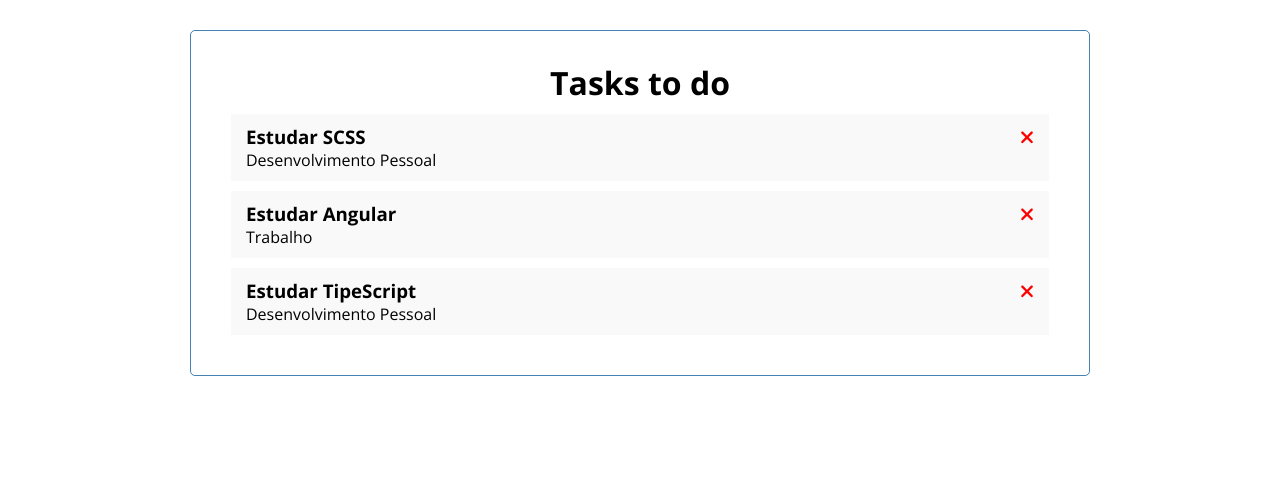
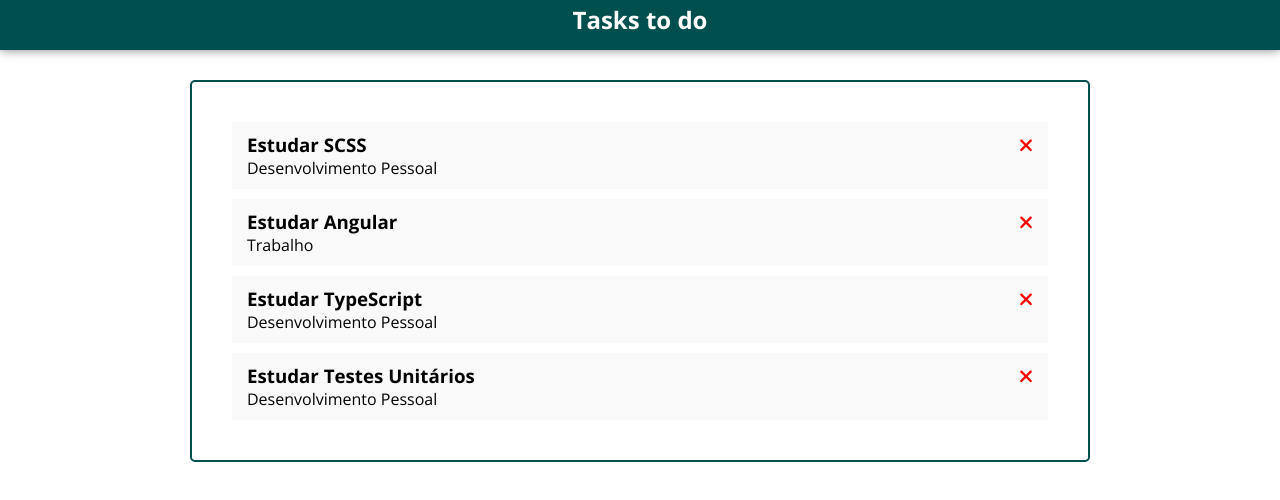
Before and after one commit to anapnascimento/tasks, an Angular app: page / in a window 1280 px wide. Shown: the top 500 px of the page. Built offline with nearby package versions, Linux system fonts and the light colour scheme; data requests are answered from the project's data file.

Commit message:
Funcionalidade de deletar tarefa

```diff
--- a/db.json
+++ b/db.json
@@ -14,9 +14,15 @@
         },
         {
             "id": 3,
-            "title": "Estudar TipeScript",
+            "title": "Estudar TypeScript",
             "category": "Desenvolvimento Pessoal",
             "completed": false
+        },
+        {
+            "id": 4,
+            "title": "Estudar Testes Unitários",
+            "category": "Desenvolvimento Pessoal",
+            "completed": true
         }
     ]
 }
--- a/src/app/app.component.html
+++ b/src/app/app.component.html
@@ -1,4 +1,6 @@
+<nav class="nav-bar">
+  <app-header></app-header>
+</nav>
 <div class="container">
-  <app-header></app-header>
   <app-tasks></app-tasks>
 </div>
--- a/src/app/components/tasks/tasks.component.ts
+++ b/src/app/components/tasks/tasks.component.ts
@@ -14,14 +14,14 @@ import { TaskItemComponent } from "../task-item/task-item.component";
 export class TasksComponent implements OnInit {
   list_tasks: Task[] = [];
 
-  constructor(private taskService:TaskService){}
-  ngOnInit():void{
-    this.taskService.getTasks().subscribe((data) =>{
+  constructor(private taskService: TaskService) { }
+  ngOnInit(): void {
+    this.taskService.getTasks().subscribe((data) => {
       this.list_tasks = data;
       console.log(data);
     });
   }
-  deleteTask(task: Task){
-    this.taskService.deleteTask(task).subscribe();
+  deleteTask(task: Task) {
+    this.taskService.deleteTask(task).subscribe(() => (this.list_tasks = this.list_tasks.filter((t) => t.id != task.id)));
   }
 }
--- a/src/styles.css
+++ b/src/styles.css
@@ -10,12 +10,26 @@ body {
   font-family: "Open Sans", sans-serif;
 }
 
+.nav-bar {
+  display: flex;
+  justify-content: center;
+  align-items: center;
+  top: 0;
+  left: 0;
+  width: 100%;
+  height: 50px;
+  background-color: #004f4f;
+  color: #ffffff;
+  box-shadow: 0px 0px 10px gray;
+  line-height: 50px;
+}
+
 .container {
   max-width: 900px;
   margin: 30px auto;
   overflow: auto;
   min-height: 300px;
-  border: 1px solid steelblue;
+  border: 2px solid #004f4f;
   padding: 30px;
   border-radius: 5px;
 }
```
